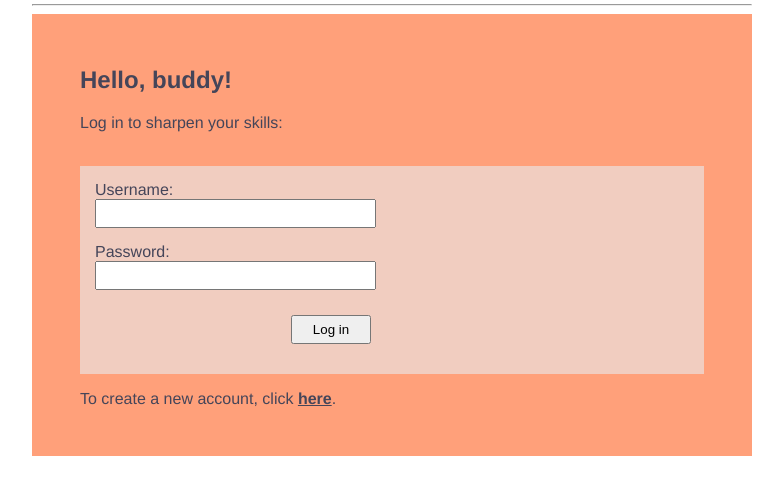
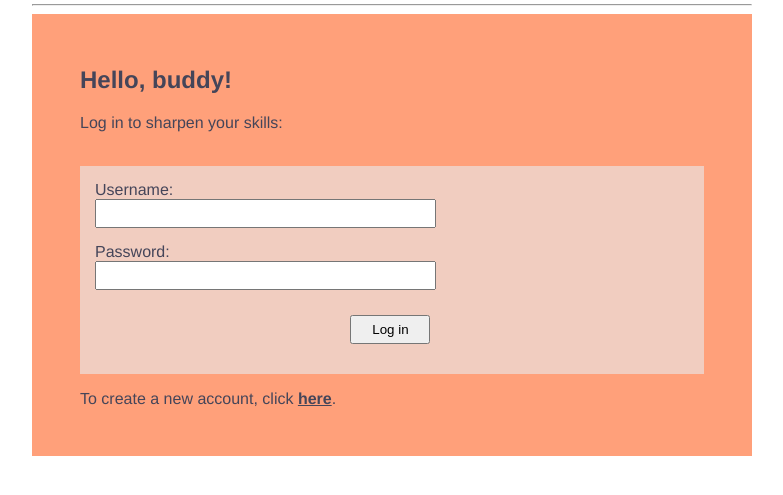
Before and after one commit to SiniCode/study-buddy, a Flask app: page / in a window 1280 px wide. Shown: the part 292-787 px from the top of the page, without its empty margins (248-1031 px from the left). Run offline with Flask 2, Linux system fonts and the light colour scheme.

Commit message:
adjust input fields and buttons

```diff
--- a/static/style.css
+++ b/static/style.css
@@ -26,7 +26,7 @@ form {
 }
 
 form input[type=text], input[type=password] {
-    width: 45%;
+    width: 55%;
     padding: 5px;
     margin-bottom: 15px;
     outline: none;
@@ -56,7 +56,7 @@ form textarea {
 form #button {
     width: 6em;
     margin-top: 10px;
-    margin-left: 33%;
+    margin-left: 43%;
     margin-bottom: 15px;
     padding: 5px;
 }
```
